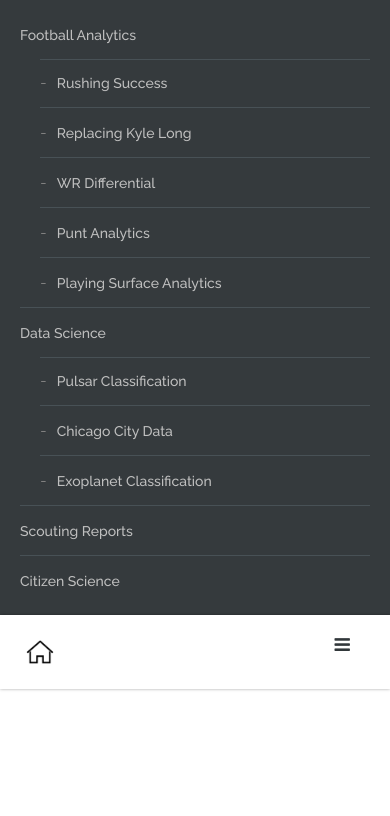
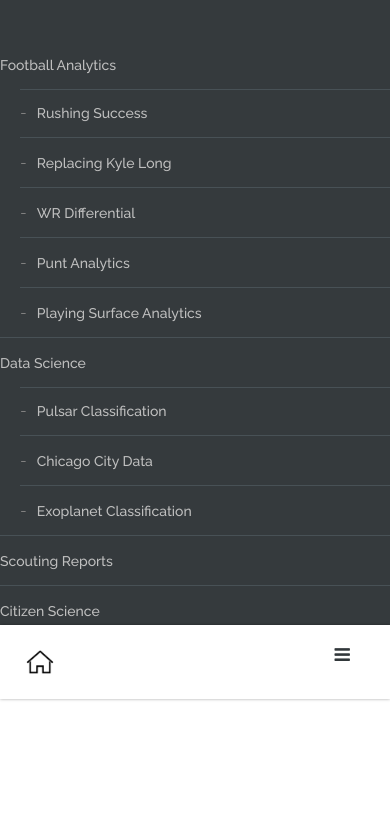
Before and after one commit to sydroth/sydroth.github.io, a plain HTML site: page exoplanets.html in a window 390 px wide. Both pictures are taken after a click on the link 342 px from the left and 31 px from the top of the page. Shown: the top 816 px of the page. Drawn offline with Linux system fonts and the light colour scheme.

Commit message:
replaced breaks with responsive padding on pp

```diff
--- a/css/blue-scheme.css
+++ b/css/blue-scheme.css
@@ -293,7 +293,7 @@ a.menu-toggle-btn i {
 }
 
 .responsive_menu {
-  padding: 20px;
+  padding-top: 50px;
   background-color: rgba(49, 55, 58, 0.98);
   display: none;
   position: relative;
@@ -807,6 +807,7 @@ blockquote {
 .project-single {
   margin-top: 100px;
   margin-bottom: 50px;
+  padding-top: 5%;
 }
 .project-single .project-title {
   font-weight: 600;
--- a/exoplanets.html
+++ b/exoplanets.html
@@ -95,11 +95,6 @@
 		</div> <!-- /.container -->
 	</header> <!-- /.site-header -->
 
-	<div>
-		<br>
-		<br>
-	</div>
-
 	<div class="container">
 		<div class="row project-single">
 			<div class="col-md-8">
```
Also changed, not shown: chicagocity.html (+2 -5 lines), kylelong.html (+1 -5 lines), playingsurface.html (+1 -5 lines), pulsars.html (+1 -5 lines), puntanalytics.html (+1 -4 lines), rushsuccess.html (+1 -4 lines), wr.html (+1 -5 lines).
